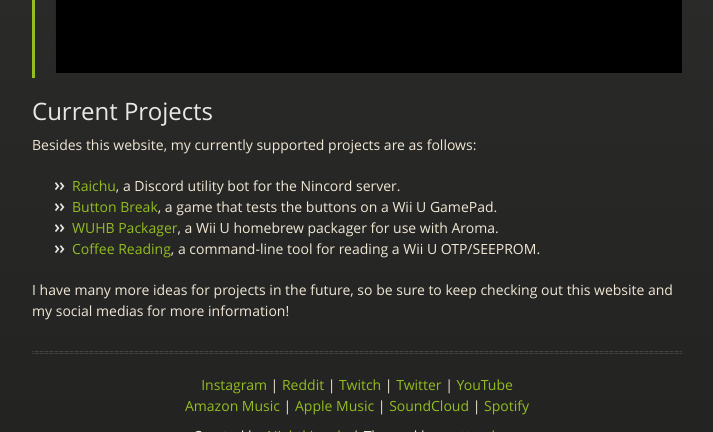
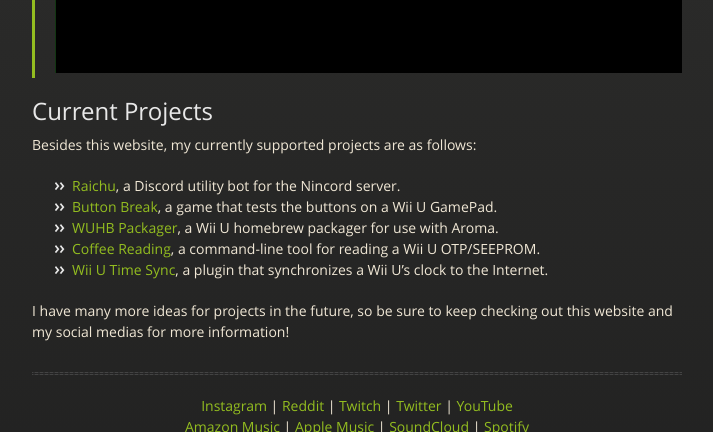
Before and after one commit to Nightkingale/Personal-Website, a Jekyll site: the page built from index.md, in a window 1280 px wide and 900 px high, scrolled down 1818 px, cut to the strip 0-432 px from the top of the window. Shown: the whole strip, without its empty margins (283-996 px from the left). Built offline with Jekyll 4.4.1, drawn with Linux system fonts in a browser that asks for light colours.

Commit message:
Add Wii U Time Sync to project list

```diff
--- a/index.md
+++ b/index.md
@@ -40,5 +40,6 @@
 * [Button Break](https://github.com/Nightkingale/Button-Break), a game that tests the buttons on a Wii U GamePad.
 * [WUHB Packager](https://github.com/Nightkingale/WUHB-Packager), a Wii U homebrew packager for use with Aroma.
 * [Coffee Reading](https://github.com/Nightkingale/Coffee-Reading), a command-line tool for reading a Wii U OTP/SEEPROM.
+* [Wii U Time Sync](https://github.com/Nightkingale/Wii-U-Time-Sync), a plugin that synchronizes a Wii U's clock to the Internet.
 
 I have many more ideas for projects in the future, so be sure to keep checking out this website and my social medias for more information!
```
